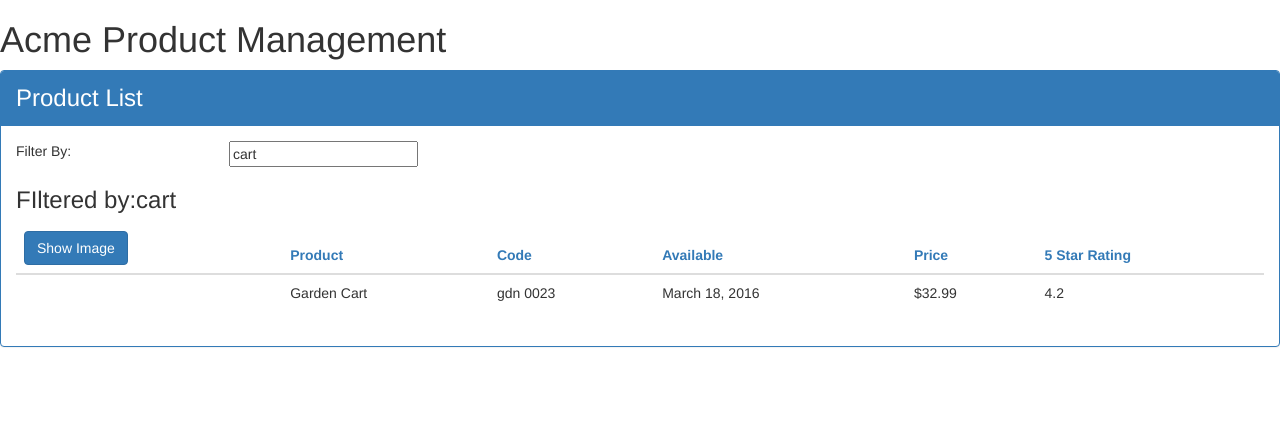
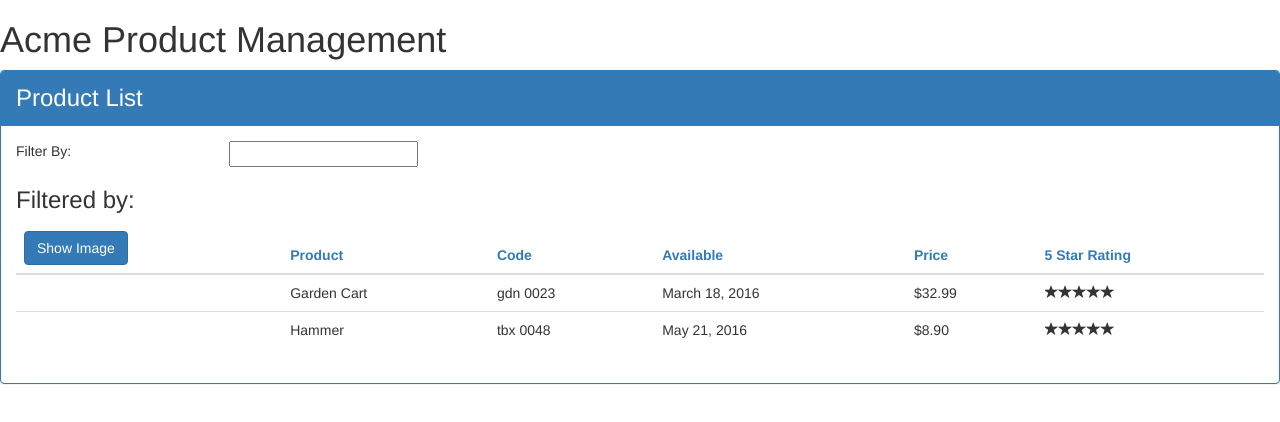
Before and after one commit to sachi1911/Angular, an Angular app in the folder APM-Start/: page /welcome in a window 1280 px wide. Shown: the top 422 px of the page. Built offline with nearby package versions, Linux system fonts and the light colour scheme.

Commit message:
module-8

```diff
--- a/APM-Start/src/app/app.component.ts
+++ b/APM-Start/src/app/app.component.ts
@@ -1,4 +1,5 @@
 import { Component } from '@angular/core';
+import { ProductService } from './products/product.service';
 
 @Component({
   selector: 'pm-root',
@@ -6,7 +7,8 @@
   <div><h1>{{pageTitle}}</h1>
     <pm-products></pm-products>
     </div>
-    `
+    `,
+    providers:[ ProductService ]
 })
 export class AppComponent {
   pageTitle :String = 'Acme Product Management';
--- a/APM-Start/src/app/app.module.ts
+++ b/APM-Start/src/app/app.module.ts
@@ -5,12 +5,14 @@
 import { AppComponent } from './app.component';
 import { ProductListComponent } from './products/product-list.component';
 import { ConvertToSpacesPipe } from './shared/convert-to-spaces.pipe';
+import { StarComponent } from './shared/star.component';
 
 @NgModule({
   declarations: [
     AppComponent,
     ProductListComponent,
-    ConvertToSpacesPipe
+    ConvertToSpacesPipe,
+    StarComponent
   ],
   imports: [
     BrowserModule,
--- a/APM-Start/src/app/products/product-list.component.html
+++ b/APM-Start/src/app/products/product-list.component.html
@@ -11,7 +11,7 @@
         </div>
         <div class='row'>
             <div class='col-md-6'>
-                <h3>FIltered by:{{listFilter}} </h3>
+                <h3>Filtered by:{{listFilter}} </h3>
             </div>
         </div>
         <div class='table-responsive'>
@@ -41,7 +41,8 @@
                         <td>{{product.productCode | lowercase | convertToSpaces: '-'}} </td>
                         <td>{{product.releaseDate}} </td>
                         <td>{{product.price | currency:'USD':true:'1.2-2'}} </td>
-                        <td>{{product.starRating}} </td>
+                        <td><pm-start [rating]='product.starRating'
+                            (ratingClicked)='onRatingClicked($event) '></pm-start> </td>
                     </tr>
 
                 </tbody>
--- a/APM-Start/src/app/products/product-list.component.ts
+++ b/APM-Start/src/app/products/product-list.component.ts
@@ -1,5 +1,6 @@
 import { Component,OnInit } from "@angular/core";
 import { IProduct } from './product'
+import { ProductService } from "./product.service";
 
 @Component({
     selector: 'pm-products',
@@ -21,36 +22,15 @@
     }
 
     filteredProducts: IProduct[];
-    products: IProduct[]=[
-        {
-            "productId": 2,
-            "productName": "Garden Cart",
-            "productCode": "GDN-0023",
-            "releaseDate": "March 18, 2016",
-            "description": "15 gallon capacity rolling garden cart",
-            "price": 32.99,
-            "starRating": 4.2,
-            "imageUrl" : "http://openclipart.org/image/300px/svg_to_png/58471/garden_cart.png"
-         },
-         {
-            "productId": 5,
-            "productName": "Hammer",
-            "productCode": "TBX-0048",
-            "releaseDate": "May 21, 2016",
-            "description": "Curved claw steel hammer",
-            "price": 8.9,
-            "starRating": 4.8,
-            "imageUrl": "http://openclipart.org/image/300px/svg_to_png/73/rejon_Hammer.png"
-        },
+    products: IProduct[]=[];
+
+    constructor(private _productService: ProductService) {
 
 
-    ];
-
-    constructor() {
-        this.filteredProducts =this.products;
-        this.listFilter = 'cart';
     }
-
+    onRatingClicked(message: string):void{
+        this.pageTitle='Product List: '+message;
+    }
     performFilter(filterBy: string): IProduct[]{
         filterBy = filterBy.toLocaleLowerCase();
         return this.products.filter((product: IProduct)=>
@@ -61,6 +41,7 @@
         this.showImage =!this.showImage;
     }
     ngOnInit(): void{
-        console.log('In OnInit');
+        this.products = this._productService.getProducts();
+        this.filteredProducts =this.products;
     }
 }
--- /dev/null
+++ b/APM-Start/src/app/products/product.service.ts
@@ -0,0 +1,31 @@
+import { Injectable } from "@angular/core";
+import { IProduct } from "./product";
+
+@Injectable()
+export class ProductService{
+
+    getProducts(): IProduct[]{
+        return[
+            {
+                "productId": 2,
+                "productName": "Garden Cart",
+                "productCode": "GDN-0023",
+                "releaseDate": "March 18, 2016",
+                "description": "15 gallon capacity rolling garden cart",
+                "price": 32.99,
+                "starRating": 4.2,
+                "imageUrl": "http://openclipart.org/image/300px/svg_to_png/58471/garden_cart.png"
+            },
+            {
+                "productId": 5,
+                "productName": "Hammer",
+                "productCode": "TBX-0048",
+                "releaseDate": "May 21, 2016",
+                "description": "Curved claw steel hammer",
+                "price": 8.9,
+                "starRating": 4.8,
+                "imageUrl": "http://openclipart.org/image/300px/svg_to_png/73/rejon_Hammer.png"
+            }
+        ];
+    }
+}
--- a/APM-Start/src/app/shared/star.component.html
+++ b/APM-Start/src/app/shared/star.component.html
@@ -1,6 +1,7 @@
 <div class="crop"
     [style.width.px]="starWidth"
-    [title]="rating">
+    [title]="rating"
+    (click)="onClick() ">
     <div style="width: 86px">
         <span class="glyphicon glyphicon-star"></span>
         <span class="glyphicon glyphicon-star"></span>
--- /dev/null
+++ b/APM-Start/src/app/shared/star.component.ts
@@ -0,0 +1,23 @@
+import { Component, EventEmitter, Input, OnChanges, Output } from "@angular/core";
+import { THROW_IF_NOT_FOUND } from "@angular/core/src/di/injector";
+
+
+@Component({
+    selector: 'pm-start',
+    templateUrl: './star.component.html',
+    styleUrls:['./star.component.css']
+})
+export class StarComponent implements OnChanges{
+    @Input() rating: number;
+    starWidth:number;
+    @Output() ratingClicked: EventEmitter<string> = new EventEmitter<string>();
+
+
+    ngOnChanges(): void{
+        this.starWidth = this.rating * 86/5;
+    }
+
+    onClick(): void{
+        this.ratingClicked.emit(`The rating ${this.rating} was clicked!`);
+    }
+}
```
